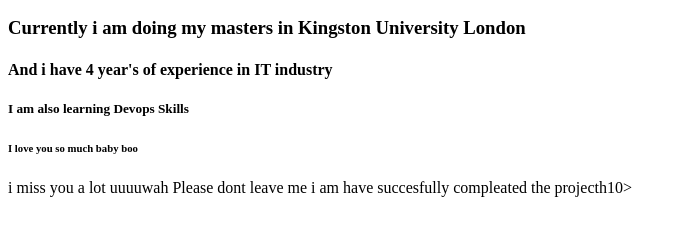
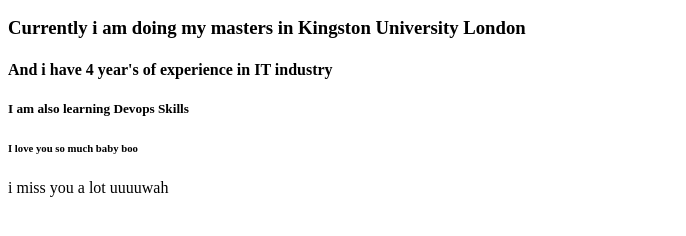
Before and after one commit to keyrunkiran/jenkins, a plain HTML site: page index.html in a window 1280 px wide. Shown: the part 96-332 px from the top of the page, without its empty margins (0-686 px from the left). Drawn offline with Linux system fonts and the light colour scheme.

Commit message:
Update index.html

```diff
--- a/index.html
+++ b/index.html
@@ -9,7 +9,5 @@
 <h6>I love you so much baby boo</h6>
 <h7>i miss you a lot</h7>
 <h8>uuuuwah</h8>
-<h9>Please dont leave me</h9>
-<h10>i am have succesfully compleated the project</h10>h10>
 </body>
 </html>
```
